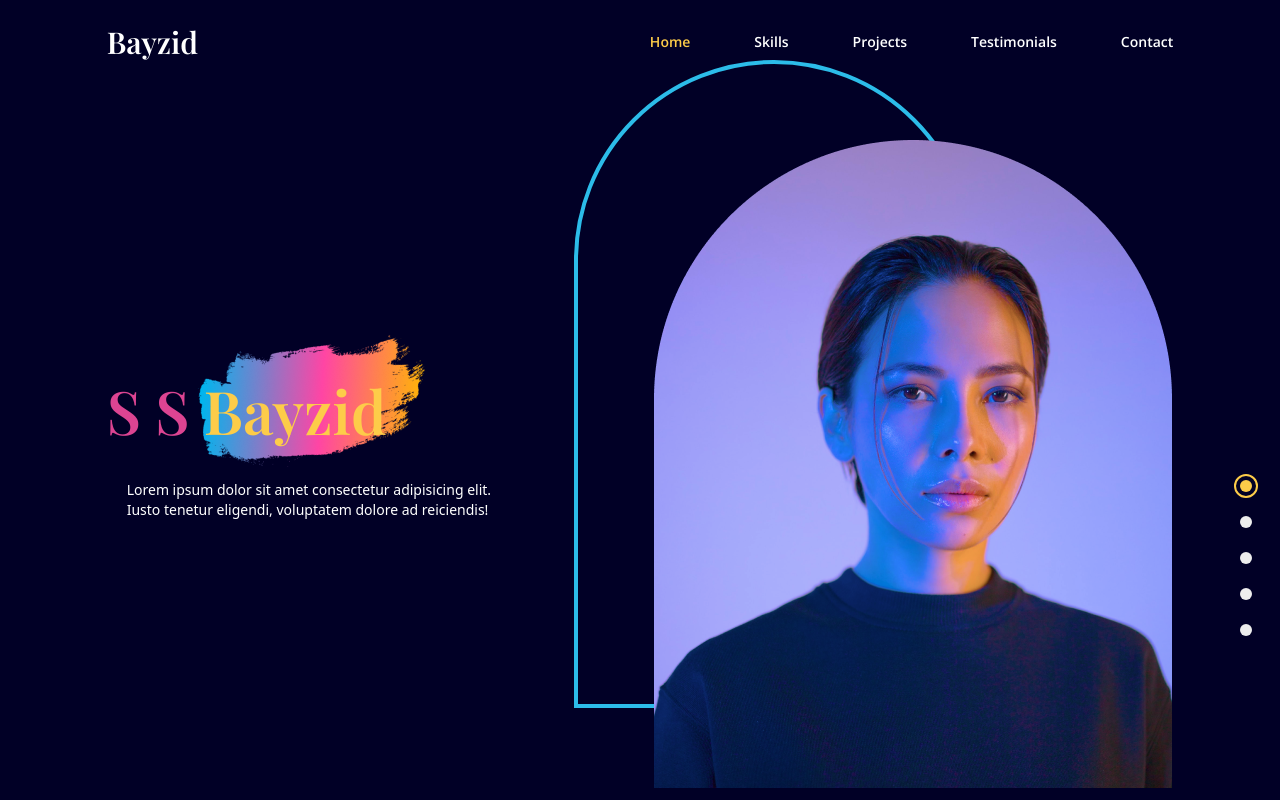
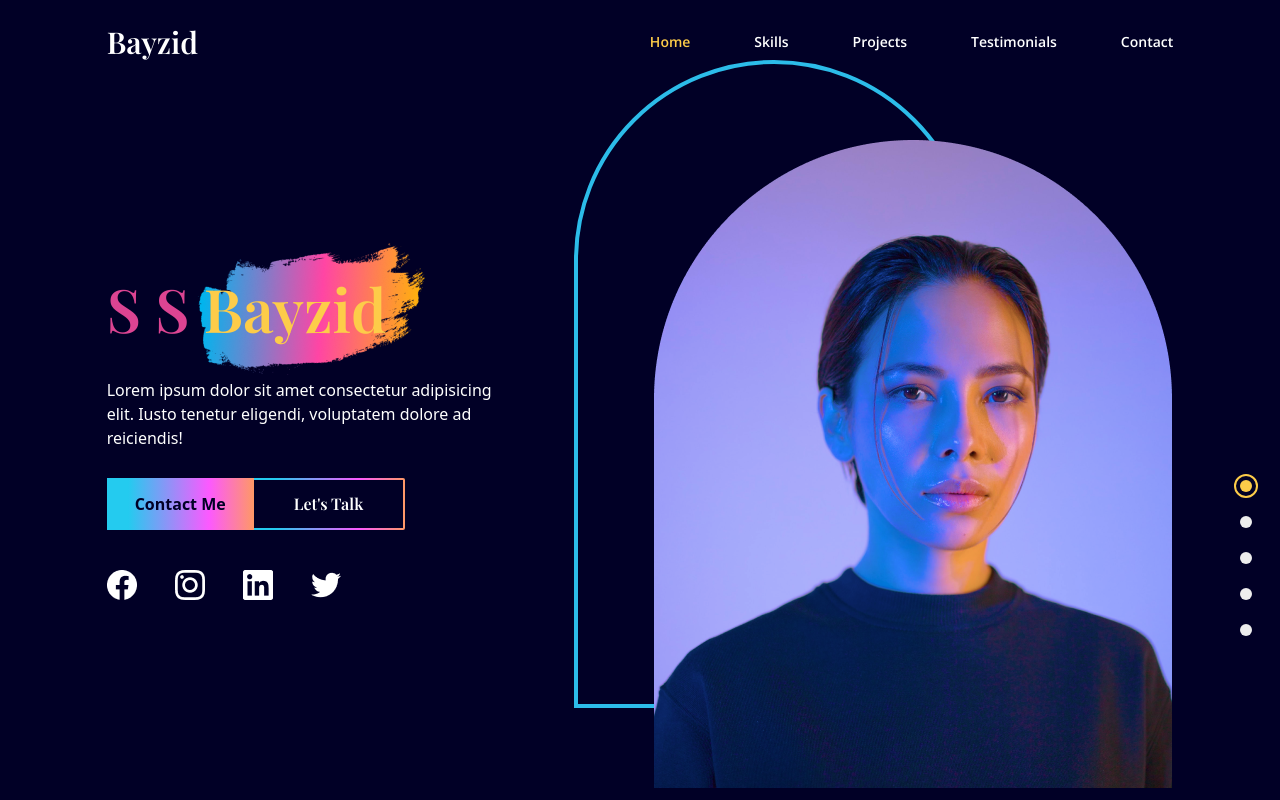
Before and after one commit to ssmdbayzid/protfolio-p, a React (Create React App) app: page / in a window 1280 px wide. Built offline with nearby package versions, Linux system fonts and the light colour scheme.

Commit message:
banner comple

```diff
--- /dev/null
+++ b/src/component/SocialMedia.jsx
@@ -0,0 +1,49 @@
+import React from 'react'
+import AnchorLink from 'react-anchor-link-smooth-scroll'
+import facebook from '../assets/facebook.png'
+import instragram from '../assets/instagram.png'
+import linkedIn from '../assets/linkedin.png'
+import twitter from '../assets/twitter.png'
+
+
+const SocialMedia = () => {
+
+  return (
+    <div className="flex justify-center md:justify-start py-10 gap-7">
+      <AnchorLink
+      className="h-10 w-10 hover:opacity-50 transition duration-500"
+      target='_black'
+      href='https://www.facebook.com/'
+      rel='noreferror'
+      >
+        <img src={facebook} alt="facebook" />
+      </AnchorLink>
+      <AnchorLink
+      className="h-10 w-10 hover:opacity-50 transition duration-500"
+      target='_black'
+      href='https://www.instragram.com/'
+      rel='noreferror'
+      >
+        <img src={instragram} alt="facebook" />
+      </AnchorLink>
+      <AnchorLink
+      className="h-10 w-10 hover:opacity-50 transition duration-500"
+      target='_black'
+      href='https://www.linkedin.com/'
+      rel='noreferror'
+      >
+        <img src={linkedIn} alt="facebook" />
+      </AnchorLink>
+      <AnchorLink
+      className="h-10 w-10 hover:opacity-50 transition duration-500"
+      target='_black'
+      href='https://www.twitter.com/'
+      rel='noreferror'
+      >
+        <img src={twitter} alt="facebook" />
+      </AnchorLink>
+    </div>
+  )
+}
+
+export default SocialMedia
--- a/src/sceens/Landing.jsx
+++ b/src/sceens/Landing.jsx
@@ -2,6 +2,8 @@ import React from 'react'
 import useMediaQuery from '../hooks/useMediaQuery'
 import img from '../assets/profile-image.png'
 import { motion } from 'framer-motion'
+import AnchorLink from 'react-anchor-link-smooth-scroll'
+import SocialMedia from '../component/SocialMedia'
 
 
 const Landing = ({setSelectedPage}) => {
@@ -32,12 +34,58 @@ const Landing = ({setSelectedPage}) => {
         }}
         className="">
             <p className="text-6xl selection:text-yellow font-playFair text-red font-semibold text-playFair z-10 text-center md:text-start">
-                S S <span className="xs:relative text-yellow xs:font-semibold z-20 xs:before:content-brush before:absolute before:-left-[25px] before:-top-[80px] xs:before:z-[-1] ">Bayzid</span>
+                S S <span className="xs:relative text-yellow xs:font-semibold z-20 xs:before:content-brush before:absolute before:-left-[25px] before:-top-[70px] xs:before:z-[-1] ">Bayzid</span>
             </p>
-            <p className="mt-10 mb-7 text-sm text-center md:text-start pl-5">
+            <p className="mt-10 mb-7  text-md text-center md:text-start">
                 Lorem ipsum dolor sit amet consectetur adipisicing elit. Iusto tenetur eligendi, voluptatem dolore ad reiciendis!
             </p>
         </motion.div>
+        <div className="flex justify-center md:justify-start mt-4">
+          <motion.div
+          className=" flex  "
+          initial="hidden"
+          whileInView="visible"
+          viewport={{once:false, amount: 0.5} }
+          transition={{delay: 0.2, duration: 0.5 }}
+          variants={{
+            hidden: {opacity: 0, x: -50 },
+            visible: {opacity: 1, x: 0}
+          }}
+          >
+        <AnchorLink
+        className="bg-gradient-rainblue hover:bg-blue hover:text-white px-7 flex justify-center items-center text-deep-blue font-semibold  cursor-pointer transition duration-500 "
+        onClick={()=>setSelectedPage("contact")}
+        href="#contact"
+        >
+          Contact Me
+        </AnchorLink>
+
+        <AnchorLink>
+        <div className="bg-gradient-rainblue rounded-r-sm py-0.5 pr-0.5">
+          <div className="bg-deep-blue hover:text-red text-white transition duration-500 px-10 font-playFair flex items-center justify-center md:justify-start py-3 font-semibold cursor-pointer ">
+          Let's Talk
+          </div>
+
+        </div>
+        </AnchorLink>
+          </motion.div>
+          </div>
+
+        <motion.div
+        initial="hidden"
+        whileInView="visible"
+        viewport={{once: true, amount: 0.5}}
+        transition={{delay: 0.4, duration: 0.5}}
+        variants={{
+          hidden:{opacity: 0, x: - 50},
+          visible:{opacity: 1, x: 0}
+        }}
+        className=""
+
+        >
+          <SocialMedia />
+        </motion.div>
+
       </div>
     </div>
   )
```
